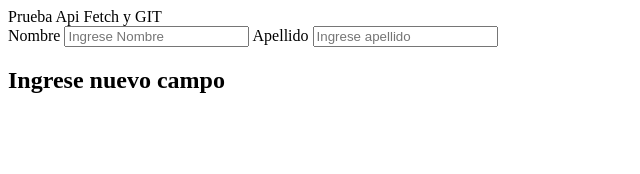
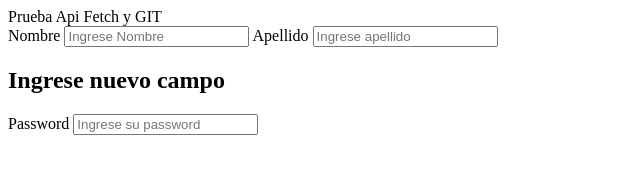
Before and after one commit to diegoaviatur/Fetch-API-Javascript, a plain HTML site: page index.html in a window 1280 px wide. Shown: the whole page, without its empty margins (0-640 px from the left). Drawn offline with Linux system fonts and the light colour scheme.

Commit message:
Input password

```diff
--- a/index.html
+++ b/index.html
@@ -15,5 +15,9 @@
         <input id="apellido" type="text" placeholder="Ingrese apellido">
     </form>
     <h2>Ingrese nuevo campo</h2>
+    <form action="POST" id="form-2">
+        <label for="password">Password</label>
+        <input type="password" id="password" placeholder="Ingrese su password">
+    </form>
 </body>
 </html>
```
